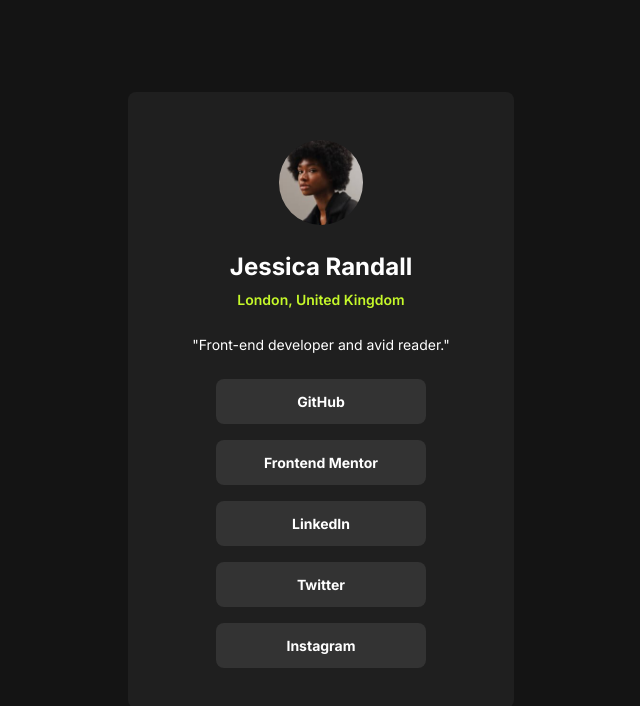
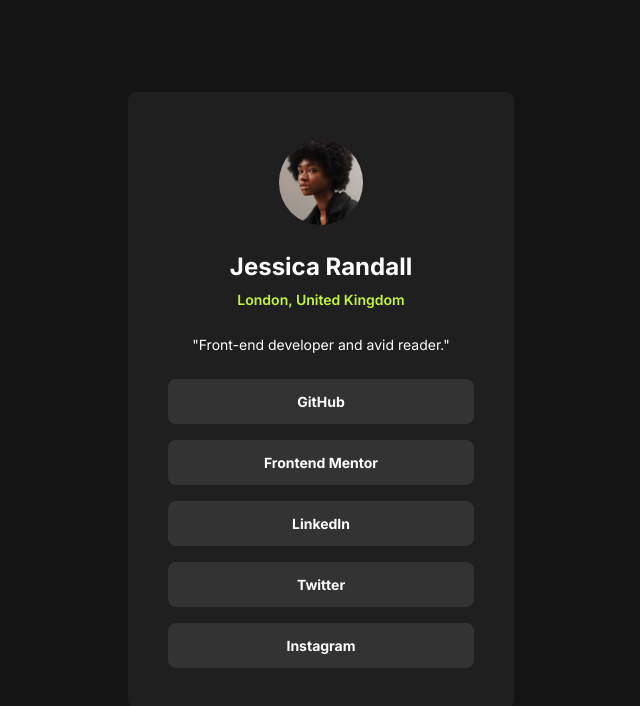
Before and after one commit to esa1715/social-links-profile-fem, a plain HTML site: page index.html in a window 1280 px wide. Shown: the whole page, without its empty margins (319-959 px from the left). Drawn offline with Linux system fonts and the light colour scheme.

Commit message:
fix: :art: correct box sizing of nav tag to 100% width

```diff
--- a/styles/styles.scss
+++ b/styles/styles.scss
@@ -62,6 +62,11 @@
     }
 
 
+    nav {
+        display: flex;
+        flex-direction: column;
+        width: 100%;
+
 
         ul {
             display: flex;
@@ -90,6 +95,7 @@
             }
         }
     }
+}
 
 @media screen and (max-width: 885px) {
     main {
```
Also changed, not shown: styles/styles.css, 1 other file. Lines whose indentation alone changed are shown as unchanged.
